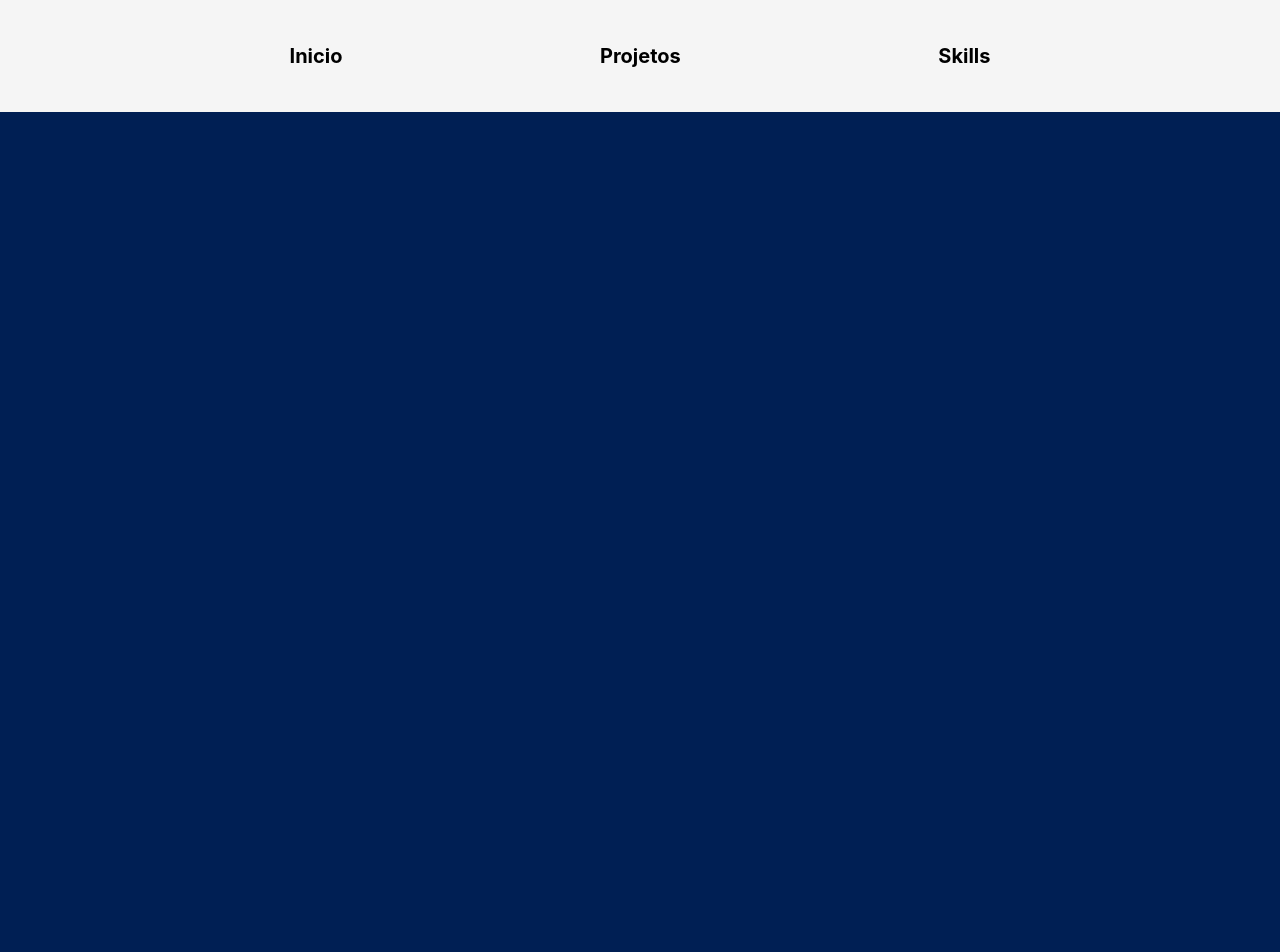
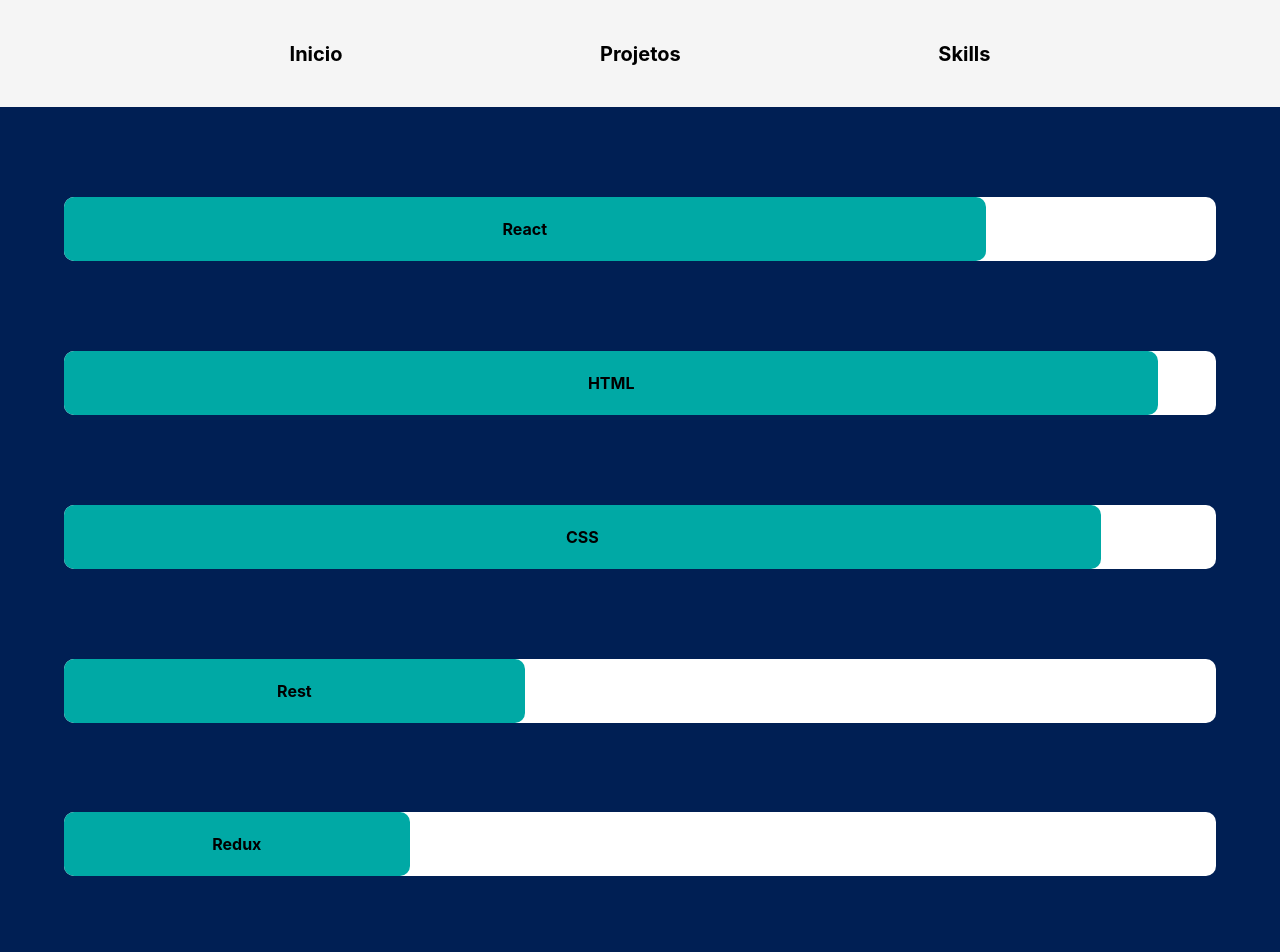
Before and after one commit to Vitor104/meu-portfolio, a React (Create React App) app: page /Skills in a window 1280 px wide. Shown: the top 952 px of the page. Built offline with nearby package versions, Linux system fonts and the light colour scheme.

Commit message:
estou quase finalizando o componente de skills

```diff
--- a/src/components/app/App.js
+++ b/src/components/app/App.js
@@ -4,6 +4,7 @@
 import Home from '../home/home';
 import Root from '../root/root';
 import Projects from '../projects/projects';
+import Skills from '../skills/skills';
 
 function App() {
   return (
@@ -17,6 +18,7 @@
         <Route exact path='/' element={ <Root />} />
         <Route exact path="/Home" element={<Home />} />
         <Route exact path="/Projects" element={<Projects />} />
+        <Route exact path="/Skills" element={<Skills />} />
       </Routes>
 
     </div>
--- a/src/components/navBar/navBar.js
+++ b/src/components/navBar/navBar.js
@@ -21,7 +21,11 @@
                 Projetos
             </NavLink>
 
-            <NavLink className={styles.textNav} to={'/Home'}>Skills</NavLink>
+            <NavLink
+            className={styles.textNav}
+            to={'/Skills'}>
+              Skills
+            </NavLink>
         </nav>
 
 
--- /dev/null
+++ b/src/components/skills/skills.js
@@ -0,0 +1,50 @@
+import React from "react";
+import styles from './skills.module.css';
+
+
+function Skills () {
+    return (
+        <div className={styles.skillsContainer}>
+
+            <section className={styles.percentageContainer}>
+                <div className={styles.percentageReact}>
+                    <p>React</p>
+                </div>
+            </section>
+
+            <section className={styles.percentageContainer}>
+                <div className={styles.percentageHtml}>
+                    <p>HTML</p>
+                </div>
+            </section>
+
+            <section className={styles.percentageContainer}>
+                <div className={styles.percentageCss}>
+                    <p>CSS</p>
+                </div>
+            </section>
+
+            <section className={styles.percentageContainer}>
+                <div className={styles.percentageRest}>
+                    <p>Rest</p>
+                </div>
+            </section>
+
+            <section className={styles.percentageContainer}>
+                <div className={styles.percentageRedux}>
+                    <p>Redux</p>
+                </div>
+            </section>
+
+            <section className={styles.percentageContainer}>
+                <div className={styles.percentageUiUx}>
+                    <p>UI/UX</p>
+                </div>
+            </section>
+
+        </div>
+    )
+}
+
+
+export default Skills;
--- /dev/null
+++ b/src/components/skills/skills.module.css
@@ -0,0 +1,61 @@
+* {
+    margin: 0;
+    padding: 0;
+    box-sizing: border-box;
+  }
+
+  .skillsContainer {
+    width: 100%;
+    height: 70em;
+    display: flex;
+    flex-direction: column;
+    align-items: center;
+    justify-content: space-evenly;
+  }
+
+  .percentageContainer {
+    height: 4em;
+    width: 90%;
+    background-color: white;
+    border-radius: 10px;
+  }
+
+  .percentageReact, .percentageHtml, .percentageCss, .percentageRest, .percentageRedux, .percentageUiUx {
+    display: flex;
+    align-items: center;
+    justify-content: center;
+    height: 100%;
+    background-color: #00A9A5;
+    animation-name: skillsEffect;
+    animation-duration: 2s;
+    border-radius: 10px;
+    font-weight: bold;
+  }
+
+  .percentageReact {
+    width: 80%;
+  }
+
+  .percentageHtml {
+    width: 95%;
+  }
+
+  .percentageCss {
+    width: 90%;
+  }
+
+  .percentageRest {
+    width: 40%;
+  }
+
+  .percentageRedux {
+    width: 30%;
+  }
+
+  .percentageUiUx {
+    width: 80%;
+  }
+
+  @keyframes skillsEffect {
+    from {width: 0px; font-size: 0;}
+  }
```
